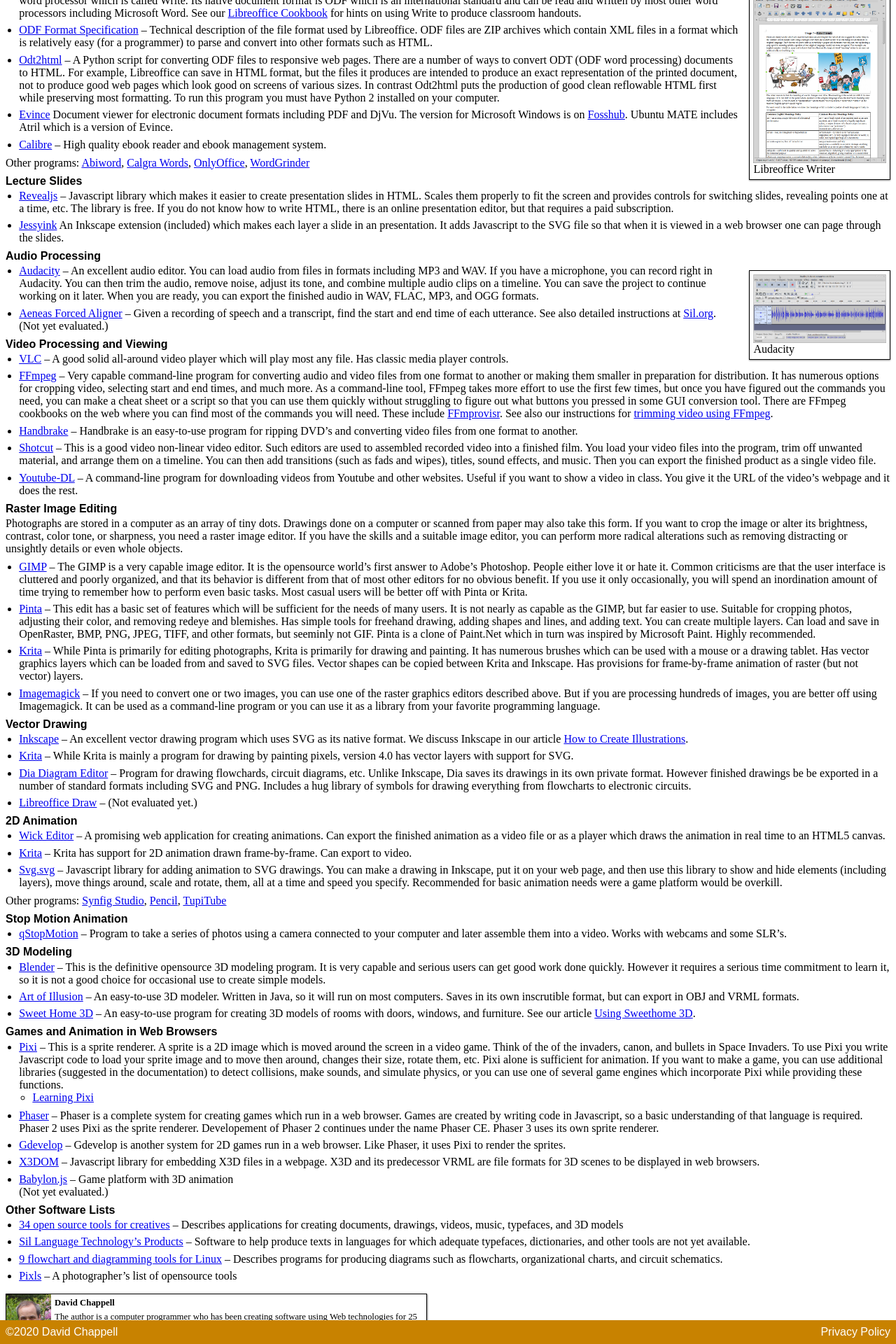
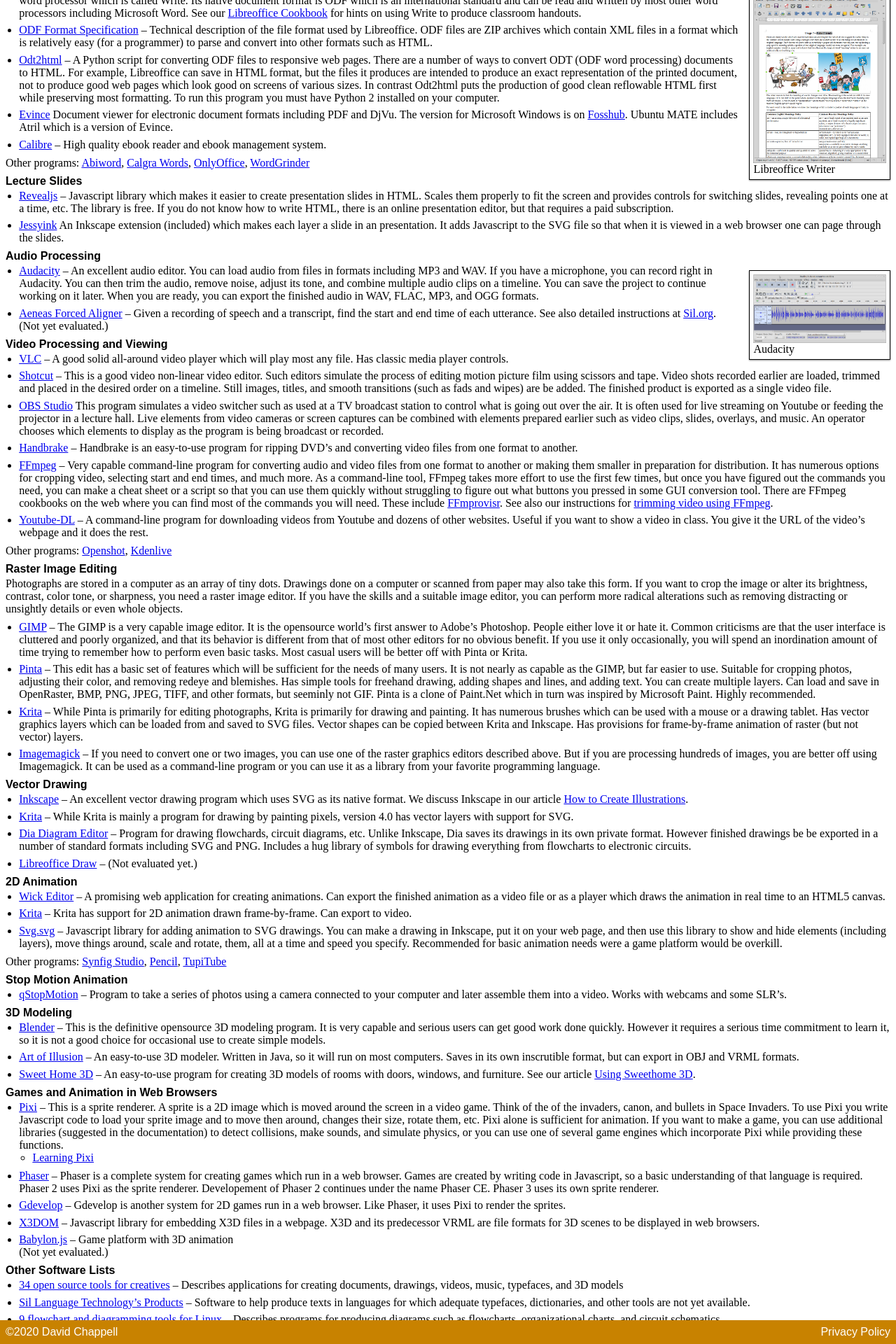
Before and after one commit to david672orford/tech-for-teaching, a Jekyll site: the page built from software/index.md, in a window 1280 px wide. Shown: the part 932-2852 px from the top of the page at 70% size. Built offline with Jekyll 4.4.1, drawn with Linux system fonts in a browser that asks for light colours; our own code applies the rules of GitHub Pages for plain Markdown files.

Commit message:
Added OBS Studio

```diff
--- a/software/index.md
+++ b/software/index.md
@@ -103,6 +103,24 @@
 * [VLC](https://www.videolan.org) --
 	A good solid all-around video player which will play most any file.
 	Has classic media player controls.
+* [Shotcut](https://www.shotcut.org) --
+	This is a good video non-linear video editor. Such editors simulate the
+	process of editing motion picture film using scissors and tape.
+	Video shots recorded earlier are loaded, trimmed and placed in the desired
+	order on a timeline. Still images, titles, and smooth transitions (such as
+	fads and wipes) are be added. The finished product is exported as a
+	single video file.
+* [OBS Studio](https://obsproject.com/)
+	This program simulates a video switcher such as used at a TV broadcast
+	station to control what is going out over the air. It is often used for
+	live streaming on Youtube or feeding the projector in a lecture hall. Live
+	elements from video cameras or screen captures can be combined with
+	elements prepared earlier such as video clips, slides, overlays, and
+	music. An operator chooses which elements to display as the program is
+	being broadcast or recorded.
+* [Handbrake](https://handbrake.fr/) --
+	Handbrake is an easy-to-use program for ripping DVD’s and converting
+	video files from one format to another.
 * [FFmpeg](https://www.ffmpeg.org) --
 	Very capable command-line program for converting audio and video files
 	from one format to another or making them smaller in preparation for
@@ -115,20 +133,14 @@
 	web where you can find most of the commands you will need. These include
 	[FFmprovisr](https://amiaopensource.github.io/ffmprovisr/). See also
 	our instructions for [trimming video using FFmpeg](../howto/trim-video/).
-* [Handbrake](https://handbrake.fr/) --
-	Handbrake is an easy-to-use program for ripping DVD’s and converting
-	video files from one format to another.
-* [Shotcut](https://www.shotcut.org) --
-	This is a good video non-linear video editor. Such editors are used to
-	assembled recorded video into a finished film. You load your video files
-	into the program, trim off unwanted material, and arrange them on a
-	timeline. You can then add transitions (such as fads and wipes), titles,
-	sound effects, and music. Then you can export the finished product as a
-	single video file.
 * [Youtube-DL](https://ytdl-org.github.io/youtube-dl/index.html) --
-	A command-line program for downloading videos from Youtube and other
-	websites. Useful if you want to show a video in class. You give it
-	the URL of the video's webpage and it does the rest.
+	A command-line program for downloading videos from Youtube and dozens
+	of other websites. Useful if you want to show a video in class. You give
+	it the URL of the video's webpage and it does the rest.
+
+Other programs:
+	[Openshot](https://www.openshot.org/),
+	[Kdenlive](https://kdenlive.org/)
 
 ### Raster Image Editing
 Photographs are stored in a computer as an array of tiny dots. Drawings
```
